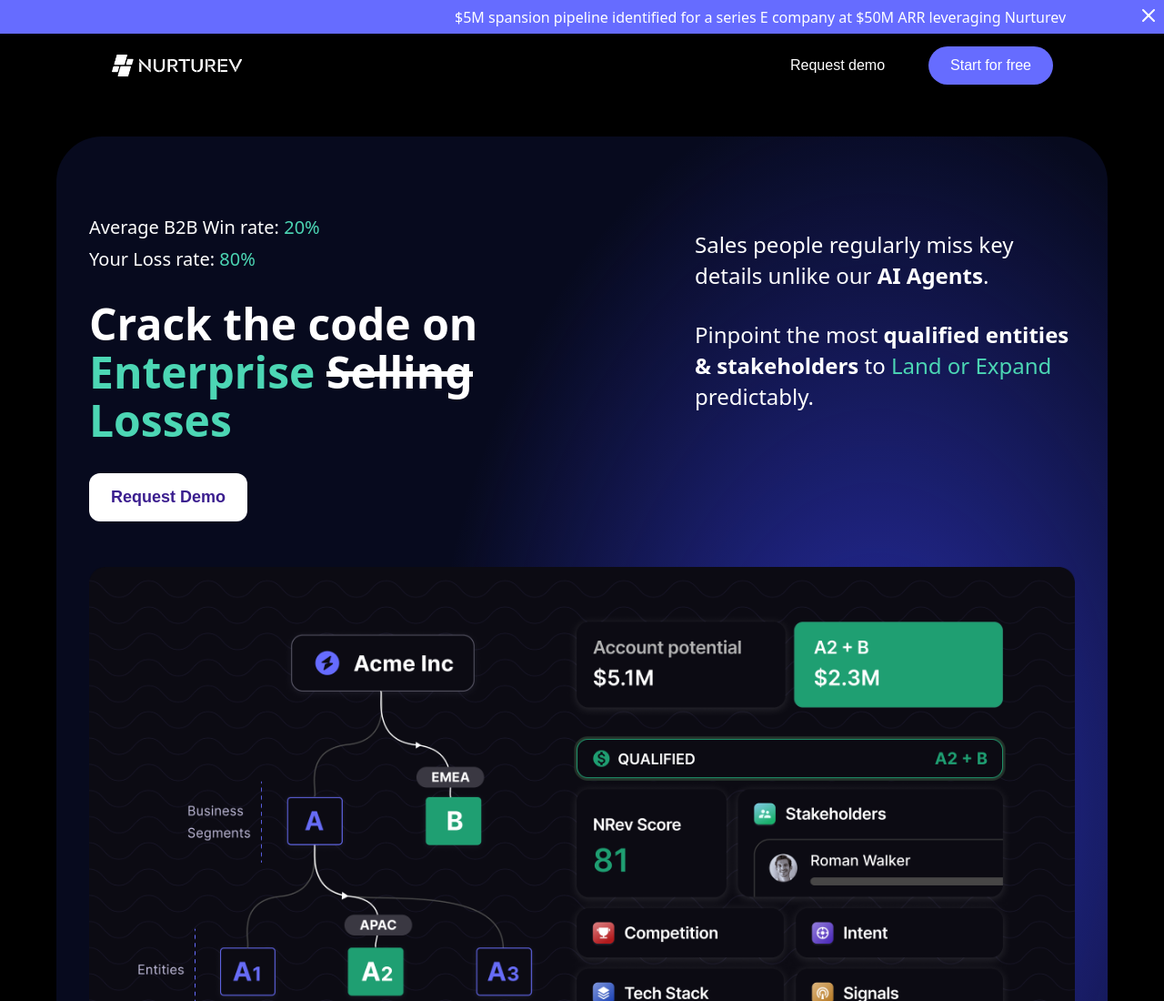
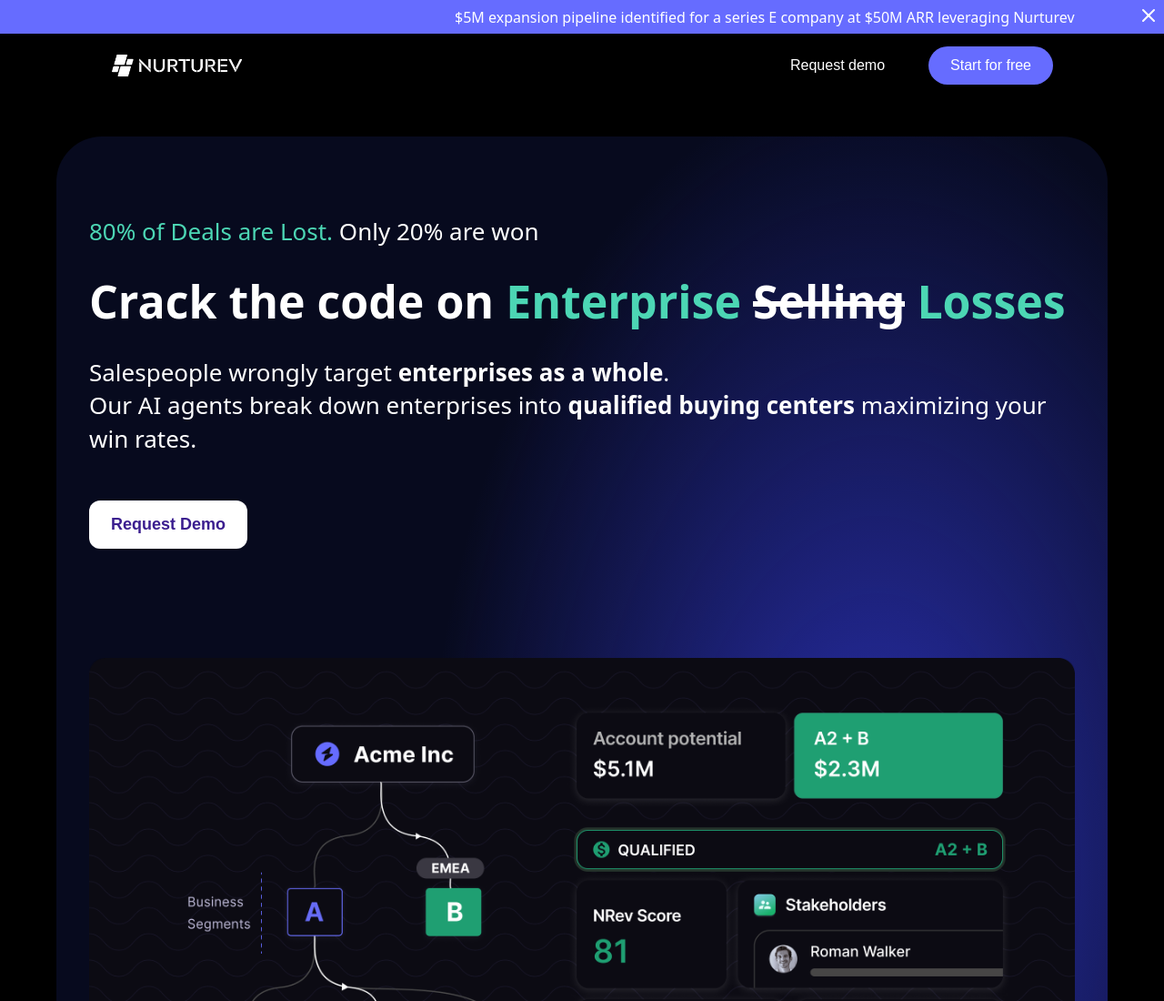
Before and after one commit to nurturev/nv_webpage, a plain HTML site: page index.html in a window 1280 px wide. Shown: the top 1100 px of the page at 91% size. Drawn offline with nearby package versions, Linux system fonts and the light colour scheme.

Commit message:
Fix: hero section

```diff
--- a/index.html
+++ b/index.html
@@ -9,7 +9,7 @@
 </head>
 <body>
     <div id="banner" class="banner">
-        <p class="banner-text">$5M spansion pipeline identified for a series E company at $50M ARR leveraging Nurturev</p>
+        <p class="banner-text">$5M expansion pipeline identified for a series E company at $50M ARR leveraging Nurturev</p>
         <button id="closeBanner" class="close-banner" aria-label="Close banner">
             <i data-lucide="x"></i>
         </button>
@@ -28,34 +28,23 @@
     </nav>
     <section class="hero">
         <div class="container">
-            <div class="grid">
                 <!-- Left Column -->
                 <div class="left-column">
                     <div class="stats">
-                        <p>Average B2B Win rate: <span class="highlight">20%</span></p>
-                        <p>Your Loss rate: <span class="highlight">80%</span></p>
+                        <p><span class="highlight">80% of Deals are Lost.</span> Only 20% are won</p>
                     </div>
 
                     <div class="heading">
-                        <div>Crack the code on</div>
-                        <div>
+                        Crack the code on
                             <span class="highlight">Enterprise</span> <span class="cut">Selling</span> <span class="highlight">Losses</span>
-                        </div>
                     </div>
+                    <p class="feature-text">
+                        Salespeople wrongly target <strong>enterprises as a whole</strong>.
+                        <br>Our AI agents break down enterprises into <strong>qualified buying centers</strong> maximizing your win rates.
+                    </p>
                 </div>
 
-                <!-- Right Column -->
-                <div class="right-column">
-                    <p class="feature-text">
-                        Sales people regularly miss key details unlike our <strong>AI Agents</strong>.
-                    </p>
 
-                    <p class="feature-text">
-                        Pinpoint the most <strong>qualified entities & stakeholders</strong> to
-                        <span class="highlight">Land or Expand</span> predictably.
-                    </p>
-                </div>
-            </div>
             <button class="demo-button">Request Demo</button>
             <!-- Image Container -->
             <picture>
@@ -205,7 +194,7 @@
     <div id="demoModal" class="modal">
         <div class="modal-content">
             <span class="close">&times;</span>
-            <h2 class="yes">Request Demo</h2>
+            <h2>Request Demo</h2>
             <form id="contactForm"></form>
                 <div class="form-group">
                     <label for="email">Email</label>
--- a/styles.css
+++ b/styles.css
@@ -155,7 +155,7 @@
   display: flex;
   flex-direction: column;
   gap: 0.5rem;
-  font-size: 20px;
+  font-size: 26px;
 }
 
 .highlight {
@@ -163,7 +163,7 @@
 }
 
 .heading {
-  font-size: 48px;
+  font-size: 50px;
   font-weight: bold;
   line-height: 1.1;
 }
@@ -180,14 +180,8 @@
   transition: all 0.2s ease;
   border: none;
   cursor: pointer;
-  margin-bottom: 50px;
+  margin-bottom: 120px;
 }
-
-h2.yes {
-  text-align: center;
-  padding-bottom: 20px;
-}
-
 
 .demo-button:hover {
   background-color: rgba(255, 255, 255, 0.9);
@@ -211,8 +205,10 @@
 }
 
 .feature-text {
-  font-size: 24px;
+  font-size: 26px;
   line-height: 1.4;
+  font-weight: 100;
+  padding-bottom: 50px;
 }
 
 .hero-image {
```
